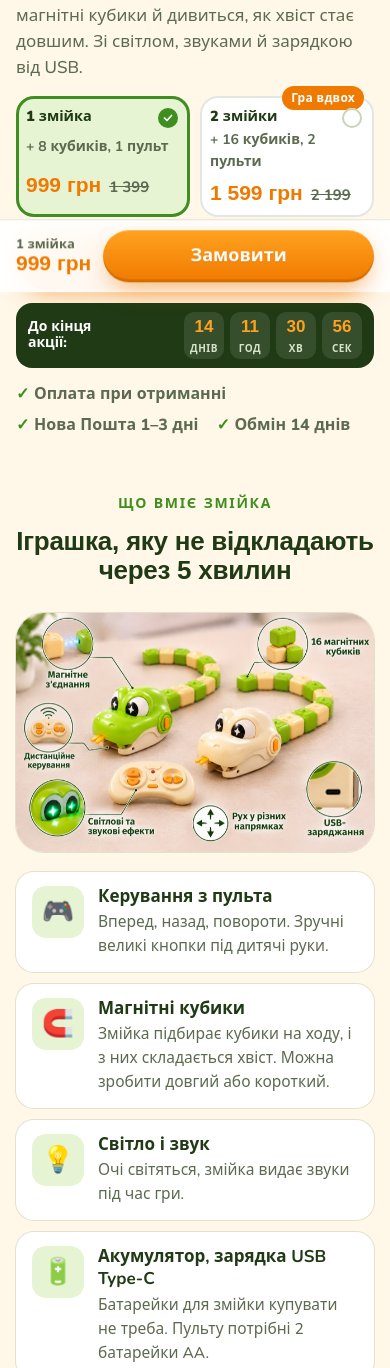
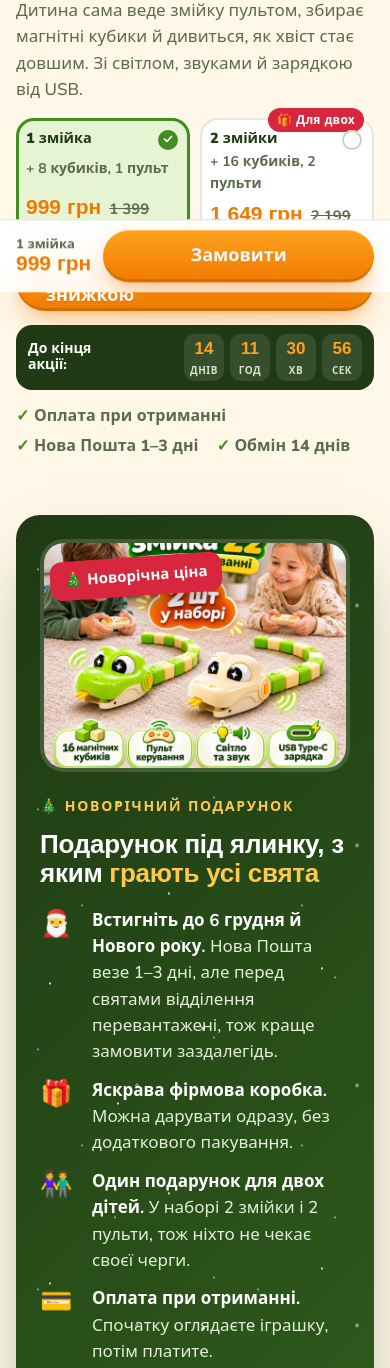
Before and after one commit to gholliak0-cmyk/Mavero, a plain HTML site: page index.html in a window 390 px wide. Shown: the part 632-2000 px from the top of the page. Drawn offline with nearby package versions, Linux system fonts and the light colour scheme; a web font is replaced by a local one.

Commit message:
Змійка: 2 шт за 1649 грн; новорічний акцент (сніг, подарунковий блок, FAQ про доставку до свят)
Co-Authored-By: Claude Opus 5.5 <noreply@anthropic.com>

```diff
--- a/index.html
+++ b/index.html
@@ -4,7 +4,7 @@
 <meta charset="utf-8">
 <meta name="viewport" content="width=device-width, initial-scale=1">
 <title>Радіокерована змійка з магнітними кубиками — Mavero</title>
-<meta name="description" content="Змійка на пульті, яка збирає магнітні кубики й росте під час гри. Світло і звук, зарядка USB Type-C. 1 змійка за 999 грн або набір із 2 змійок за 1599 грн. Оплата при отриманні.">
+<meta name="description" content="Змійка на пульті, яка збирає магнітні кубики й росте під час гри. Світло і звук, зарядка USB Type-C. 1 змійка за 999 грн або набір із 2 змійок за 1649 грн. Оплата при отриманні.">
 <link rel="canonical" href="https://maverokids.com/">
 <link rel="icon" href="/assets/favicon.svg" type="image/svg+xml">
 <link rel="apple-touch-icon" href="/assets/apple-touch-icon.png">
@@ -12,7 +12,7 @@
 <meta property="og:type" content="website">
 <meta property="og:site_name" content="Mavero">
 <meta property="og:locale" content="uk_UA">
-<meta property="og:title" content="Змійка на пульті з магнітними кубиками">
+<meta property="og:title" content="Змійка на пульті: подарунок на Новий рік">
 <meta property="og:description" content="Дитина сама керує змійкою, збирає кубики й будує хвіст. Оплата при отриманні.">
 <meta property="og:url" content="https://maverokids.com/">
 <meta property="og:image" content="https://maverokids.com/assets/og-zmiyka.jpg">
@@ -27,13 +27,13 @@
 <style>
 *,*::before,*::after{box-sizing:border-box}
 html{-webkit-text-size-adjust:100%;scroll-behavior:smooth}
-@media (prefers-reduced-motion:reduce){html{scroll-behavior:auto}*{animation:none!important;transition:none!important}}
+@media (prefers-reduced-motion:reduce){html{scroll-behavior:auto}*,.snowy::before,.snowy::after{animation:none!important;transition:none!important}}
 :root{
   --bg:#FFF7E8; --bg-2:#F4EDD9; --card:#FFFFFF; --line:rgba(31,58,20,.12);
   --ink:#1F3A14; --muted:#5C6B50;
   --green:#7CC63B; --green-d:#3F8E1F; --green-l:#E6F4D3;
   --orange:#FFA21F; --orange-d:#F07A00;
-  --deep:#1F3A14;
+  --deep:#1F3A14; --red:#D7263D; --red-d:#A8132A;
   --r:22px; --m:clamp(16px,4vw,40px); --sec:clamp(56px,8vw,110px);
   --h1:clamp(30px,3.9vw,50px); --h2:clamp(26px,3.6vw,44px);
 }
@@ -123,6 +123,32 @@ h1{font-size:var(--h1)} h2{font-size:var(--h2)} h3{font-size:19px;font-weight:60
   .hero .lead{font-size:17px}
 }
 @media (max-width:420px){.kit{padding:12px 10px 10px}.kit .k-name{font-size:14.5px}.kit .k-price b{font-size:21px}.t-box{min-width:40px}.t-box b{font-size:17px}}
+
+/* новорічне: сніг і подарунковий блок */
+.snowy{position:relative;isolation:isolate;overflow:hidden}
+.snowy::before,.snowy::after{content:"";position:absolute;inset:-100% 0 0;z-index:-1;pointer-events:none;
+  background-image:radial-gradient(3px 3px at 10% 20%,#fff 50%,transparent 51%),radial-gradient(2px 2px at 30% 60%,#fff 50%,transparent 51%),
+   radial-gradient(4px 4px at 55% 35%,rgba(255,255,255,.9) 50%,transparent 51%),radial-gradient(2px 2px at 75% 75%,#fff 50%,transparent 51%),
+   radial-gradient(3px 3px at 90% 15%,#fff 50%,transparent 51%),radial-gradient(2px 2px at 45% 90%,#fff 50%,transparent 51%);
+  background-size:340px 300px;animation:snow 14s linear infinite;opacity:.75}
+.snowy::after{background-size:220px 240px;animation-duration:9s;opacity:.45}
+@keyframes snow{to{transform:translateY(50%)}}
+.topbar.snowy::before,.topbar.snowy::after{opacity:.35}
+.gift{background:linear-gradient(135deg,#1F3A14,#2E5A1C);color:#fff;border-radius:32px;padding:clamp(24px,4vw,48px);display:grid;grid-template-columns:1.1fr 1fr;gap:clamp(20px,4vw,48px);align-items:center;box-shadow:0 30px 70px -30px rgba(31,58,20,.6)}
+.gift .eyebrow{color:#FFC94D}
+.gift h2{color:#fff;margin-top:10px}
+.gift h2 em{font-style:normal;color:#FFC94D}
+.gift ul{display:grid;gap:12px;margin:20px 0 24px}
+.gift li{display:grid;grid-template-columns:40px 1fr;gap:12px;align-items:start;font-size:17px;color:#E4EEDA}
+.gift li span{font-size:26px;line-height:1.2}
+.gift li b{color:#fff}
+.gift .ph{position:relative}
+.gift .ph img{border-radius:24px;width:100%;aspect-ratio:1;object-fit:cover;border:4px solid rgba(255,255,255,.15)}
+.gift .ribbon{position:absolute;left:-10px;top:18px;background:var(--red);color:#fff;font-weight:900;font-size:15px;padding:8px 14px;border-radius:12px;transform:rotate(-4deg);box-shadow:0 10px 24px -8px rgba(0,0,0,.5)}
+@media (max-width:860px){.gift{grid-template-columns:1fr;border-radius:24px}.gift .ph{order:-1}.gift .ph img{aspect-ratio:4/3}.gift .ribbon{left:10px}}
+.hero .eyebrow{color:var(--red)}
+.kit .tag,.offer .tag{background:var(--red)}
+.offer.best{box-shadow:0 0 0 3px var(--red),0 30px 60px -30px rgba(215,38,61,.5)}
 
 /* переваги */
 .feat{display:grid;grid-template-columns:1.15fr 1fr;gap:clamp(20px,4vw,48px);align-items:center}
@@ -276,7 +302,7 @@ h1{font-size:var(--h1)} h2{font-size:var(--h2)} h3{font-size:19px;font-weight:60
 </head>
 <body>
 
-<div class="topbar">🎁 Акційна ціна до <b data-tend>30.11</b><span class="tb-x"> · Оплата при отриманні</span></div>
+<div class="topbar snowy">🎄 Новорічна ціна до <b data-tend>30.11</b><span class="tb-x"> · Оплата при отриманні</span></div>
 
 <header class="wrap head">
   <a class="logo" href="/">Mave<span>ro</span></a>
@@ -299,7 +325,7 @@ h1{font-size:var(--h1)} h2{font-size:var(--h2)} h3{font-size:19px;font-weight:60
     </figure>
 
     <div class="hero-text">
-      <span class="eyebrow">Радіокерована іграшка · від 3 років</span>
+      <span class="eyebrow">🎄 Подарунок на Миколая й Новий рік · від 3 років</span>
       <h1>Змійка на пульті, яка <em>росте з кожним кубиком</em></h1>
       <p class="lead">Дитина сама веде змійку пультом, збирає магнітні кубики й дивиться, як хвіст стає довшим. Зі світлом, звуками й зарядкою від USB.</p>
 
@@ -312,14 +338,14 @@ h1{font-size:var(--h1)} h2{font-size:var(--h2)} h3{font-size:19px;font-weight:60
         </label>
         <label class="kit">
           <input type="radio" name="kit-hero" value="C2">
-          <span class="tag">Гра вдвох</span>
+          <span class="tag">🎁 Для двох</span>
           <span class="k-name">2 змійки</span>
           <span class="k-sub">+ 16 кубиків, 2 пульти</span>
-          <span class="k-price"><b><span data-kprice="C2">1599</span> грн</b><s><span data-kold="C2">2199</span></s></span>
+          <span class="k-price"><b><span data-kprice="C2">1649</span> грн</b><s><span data-kold="C2">2199</span></s></span>
         </label>
       </div>
 
-      <a class="btn btn-wide" href="#order" data-buy>Замовити зі знижкою</a>
+      <a class="btn btn-wide" href="#order" data-buy>Замовити подарунок зі знижкою</a>
 
       <div class="timer" data-timer>
         <span class="t-lbl">До кінця<br>акції:</span>
@@ -336,6 +362,27 @@ h1{font-size:var(--h1)} h2{font-size:var(--h2)} h3{font-size:19px;font-weight:60
     </div>
   </section>
 </main>
+
+<!-- Новорічний подарунок -->
+<section class="wrap" style="padding-bottom:var(--sec)">
+  <div class="gift snowy">
+    <div>
+      <span class="eyebrow">🎄 Новорічний подарунок</span>
+      <h2>Подарунок під ялинку, з яким <em>грають усі свята</em></h2>
+      <ul>
+        <li><span>🎅</span><div><b>Встигніть до 6 грудня й Нового року.</b> Нова Пошта везе 1–3 дні, але перед святами відділення перевантажені, тож краще замовити заздалегідь.</div></li>
+        <li><span>🎁</span><div><b>Яскрава фірмова коробка.</b> Можна дарувати одразу, без додаткового пакування.</div></li>
+        <li><span>👫</span><div><b>Один подарунок для двох дітей.</b> У наборі 2 змійки і 2 пульти, тож ніхто не чекає своєї черги.</div></li>
+        <li><span>💳</span><div><b>Оплата при отриманні.</b> Спочатку оглядаєте іграшку, потім платите.</div></li>
+      </ul>
+      <a class="btn" href="#order" data-buy>Обрати подарунок</a>
+    </div>
+    <div class="ph">
+      <img src="/assets/snake/z2-cover-s.jpg" srcset="/assets/snake/z2-cover-s.jpg 640w, /assets/snake/z2-cover.jpg 1200w" sizes="(max-width:860px) 100vw, 45vw" width="1200" height="1200" loading="lazy" alt="Діти грають двома змійками на пультах">
+      <span class="ribbon">🎄 Новорічна ціна</span>
+    </div>
+  </div>
+</section>
 
 <!-- Що вміє -->
 <section class="wrap sec" style="padding-top:0">
@@ -387,12 +434,12 @@ h1{font-size:var(--h1)} h2{font-size:var(--h2)} h3{font-size:19px;font-weight:60
       </div>
     </article>
     <article class="offer best">
-      <span class="tag">Для двох дітей</span>
+      <span class="tag">🎁 Подарунок для двох дітей</span>
       <img src="/assets/snake/two-box-s.jpg" srcset="/assets/snake/two-box-s.jpg 640w, /assets/snake/two-box.jpg 1200w" sizes="(max-width:720px) 100vw, 480px" width="1200" height="1200" loading="lazy" alt="Набір: 2 змійки, 16 кубиків, 2 пульти">
       <div class="offer-b">
         <h3>2 змійки + 16 кубиків</h3>
         <ul><li>2 радіокеровані змійки (зелена й бежева)</li><li>16 магнітних кубиків</li><li>2 пульти керування</li><li>2 USB-кабелі для зарядки</li></ul>
-        <div class="offer-p"><b><span data-kprice="C2">1599</span> грн</b><s><span data-kold="C2">2199</span> грн</s><span class="badge">−<span data-kpct="C2">27</span>%</span></div>
+        <div class="offer-p"><b><span data-kprice="C2">1649</span> грн</b><s><span data-kold="C2">2199</span> грн</s><span class="badge">−<span data-kpct="C2">25</span>%</span></div>
         <a class="btn btn-wide" href="#order" data-pick="C2">Обрати 2 змійки</a>
       </div>
     </article>
@@ -478,6 +525,7 @@ h1{font-size:var(--h1)} h2{font-size:var(--h2)} h3{font-size:19px;font-weight:60
 <section class="wrap sec" style="padding-top:0">
   <div class="sec-head"><span class="eyebrow">Питання</span><h2>Часті питання</h2></div>
   <div class="faq">
+    <details><summary>Чи встигне посилка до свят?</summary><p>Відправляємо після підтвердження замовлення телефоном, Нова Пошта зазвичай везе 1–3 дні. Перед Миколаєм (6 грудня) і Новим роком відділення завантажені, тож радимо замовити заздалегідь.</p></details>
     <details><summary>Скільки йде доставка?</summary><p>Новою Поштою по всій Україні, зазвичай 1–3 дні. Відправляємо після підтвердження замовлення телефоном. <a href="/dostavka">Детальніше про доставку</a>.</p></details>
     <details><summary>Чи можна оплатити при отриманні?</summary><p>Так. Ви оглядаєте посилку у відділенні й оплачуєте, тільки якщо все гаразд.</p></details>
     <details><summary>Чи потрібні батарейки?</summary><p>Змійка заряджається від USB Type-C, кабель є в комплекті. Пульту потрібні 2 батарейки AA, вони в комплект не входять.</p></details>
@@ -491,7 +539,7 @@ h1{font-size:var(--h1)} h2{font-size:var(--h2)} h3{font-size:19px;font-weight:60
   <div class="wrap order">
     <div class="sec-head">
       <span class="eyebrow">Оформлення</span>
-      <h2>Замовте змійку за акційною ціною</h2>
+      <h2>Замовте подарунок за новорічною ціною</h2>
     </div>
     <form class="form" id="order-form" novalidate>
       <div class="timer" data-timer>
@@ -513,7 +561,7 @@ h1{font-size:var(--h1)} h2{font-size:var(--h2)} h3{font-size:19px;font-weight:60
           <input type="radio" name="kit" value="C2">
           <img src="/assets/snake/two-box-s.jpg" alt="">
           <span><b>2 змійки + 16 кубиків</b><small>2 пульти, гра вдвох</small></span>
-          <span class="p"><b><span data-kprice="C2">1599</span> грн</b><br><s><span data-kold="C2">2199</span> грн</s></span>
+          <span class="p"><b><span data-kprice="C2">1649</span> грн</b><br><s><span data-kold="C2">2199</span> грн</s></span>
         </label>
       </div>
       <div class="qrow">
@@ -565,7 +613,7 @@ h1{font-size:var(--h1)} h2{font-size:var(--h2)} h3{font-size:19px;font-weight:60
 
 <dialog id="thanks">
   <div class="thanks">
-    <div class="big">🐍</div>
+    <div class="big">🎄🐍</div>
     <h3>Дякуємо, <span data-tname></span>!</h3>
     <p>Замовлення прийнято. Менеджер зателефонує найближчим часом, щоб уточнити відділення Нової Пошти.</p>
     <p><b data-tsum></b></p>
@@ -580,7 +628,7 @@ h1{font-size:var(--h1)} h2{font-size:var(--h2)} h3{font-size:19px;font-weight:60
   /* Набори: ціни й коди постачальника (Aveopt) міняти тут */
   const KITS = {
     C1: { name: 'Змійка на радіокеруванні, 1 шт + 8 кубиків', short: '1 змійка', code: 'C1', price: 999, old: 1399 },
-    C2: { name: 'Змійки на радіокеруванні, 2 шт + 16 кубиків', short: '2 змійки', code: 'C2', price: 1599, old: 2199 },
+    C2: { name: 'Змійки на радіокеруванні, 2 шт + 16 кубиків', short: '2 змійки', code: 'C2', price: 1649, old: 2199 },
   };
   /* Кінець акції — справжня дата (за Києвом). Після неї таймер ховається: оновіть дату або ціну чесно */
   const END = new Date('2026-11-30T23:59:59+02:00');
```
